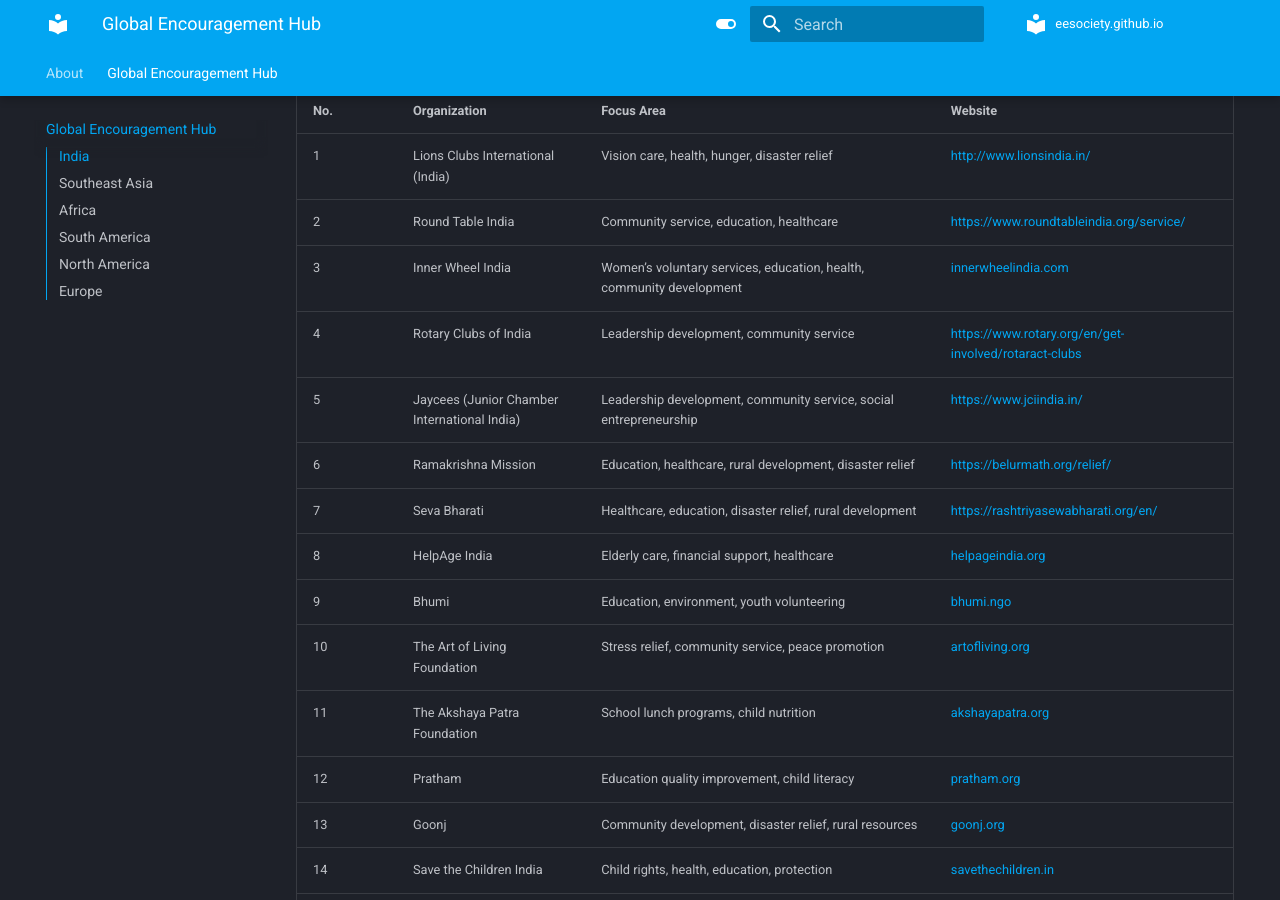
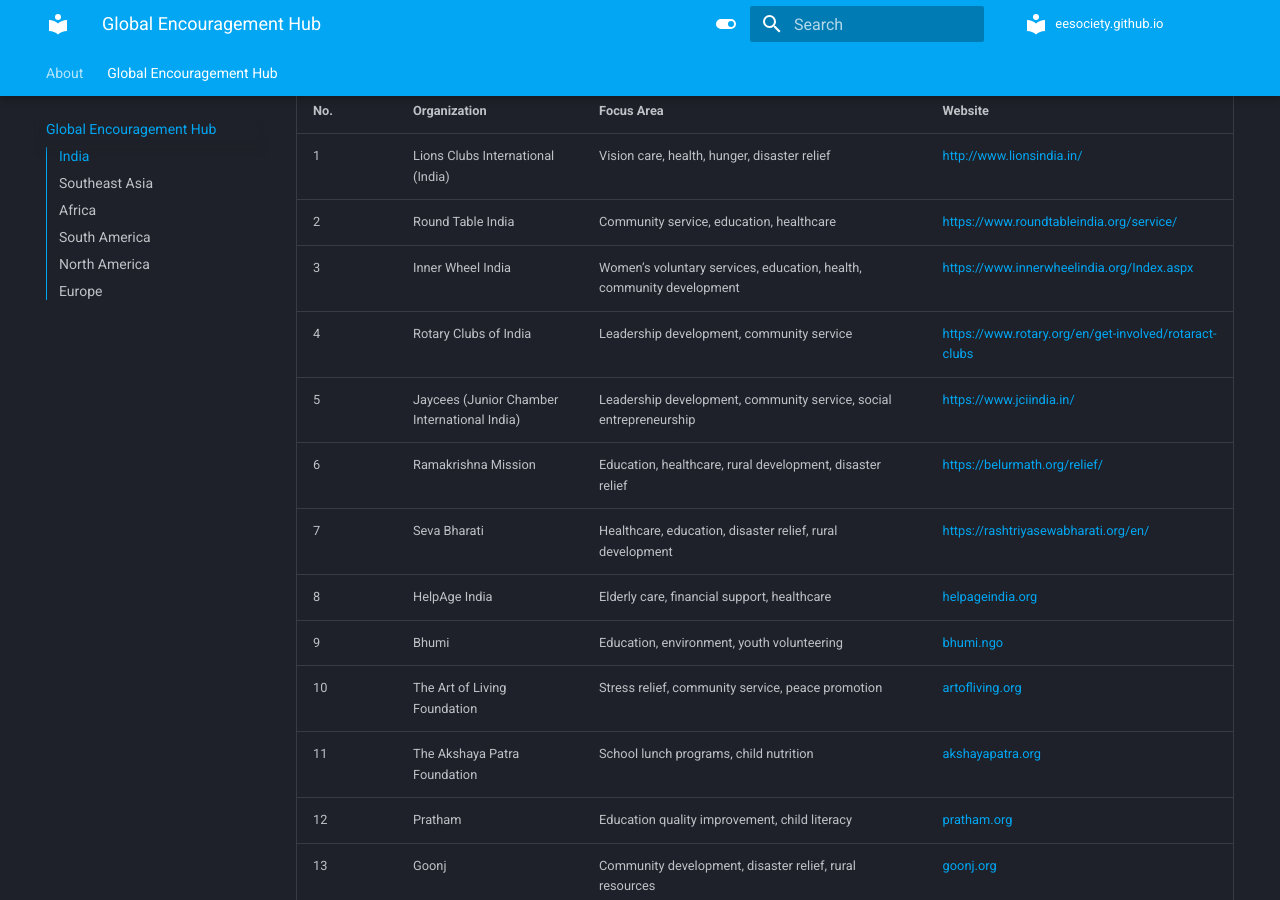
Before and after one commit to eesociety/eesociety.github.io, an MkDocs documentation site: the page built from docs/compilation.md, in a window 1280 px wide and 900 px high, scrolled down 426 px. Built offline with MkDocs 1.6.1 and Material for MkDocs 9.7.7, drawn with Linux system fonts in a browser that asks for light colours; comment, search, counter and statistics services are not loaded.

Commit message:
Update compilation.md

```diff
--- a/docs/compilation.md
+++ b/docs/compilation.md
@@ -10,7 +10,7 @@
 |---------|----------------------------------------------|----------------------------------------------------------------------------------------------------------|--------------------------------------------------|
 | 1       | Lions Clubs International (India)            | Vision care, health, hunger, disaster relief                                                              | [http://www.lionsindia.in/](http://www.lionsindia.in)     |
 | 2       | Round Table India                            | Community service, education, healthcare                                                                  | [https://www.roundtableindia.org/service/](https://www.roundtableindia.org/service/) |
-| 3       | Inner Wheel India                            | Women’s voluntary services, education, health, community development                                      | [innerwheelindia.com](https://www.innerwheelindia.com) |
+| 3       | Inner Wheel India                            | Women’s voluntary services, education, health, community development                                      | [https://www.innerwheelindia.org/Index.aspx]([https://www.innerwheelindia.com](https://www.innerwheelindia.org/Index.aspx)) |
 | 4       | Rotary Clubs of India                      | Leadership development, community service                                                                 | [https://www.rotary.org/en/get-involved/rotaract-clubs](https://www.rotary.org/en/get-involved/rotaract-clubs) |
 | 5       | Jaycees (Junior Chamber International India) | Leadership development, community service, social entrepreneurship                                        | [https://www.jciindia.in/](https://www.jciindia.in/)           |
 | 6       | Ramakrishna Mission                          | Education, healthcare, rural development, disaster relief                                                 | [https://belurmath.org/relief/](https://belurmath.org/relief/)       |
```
